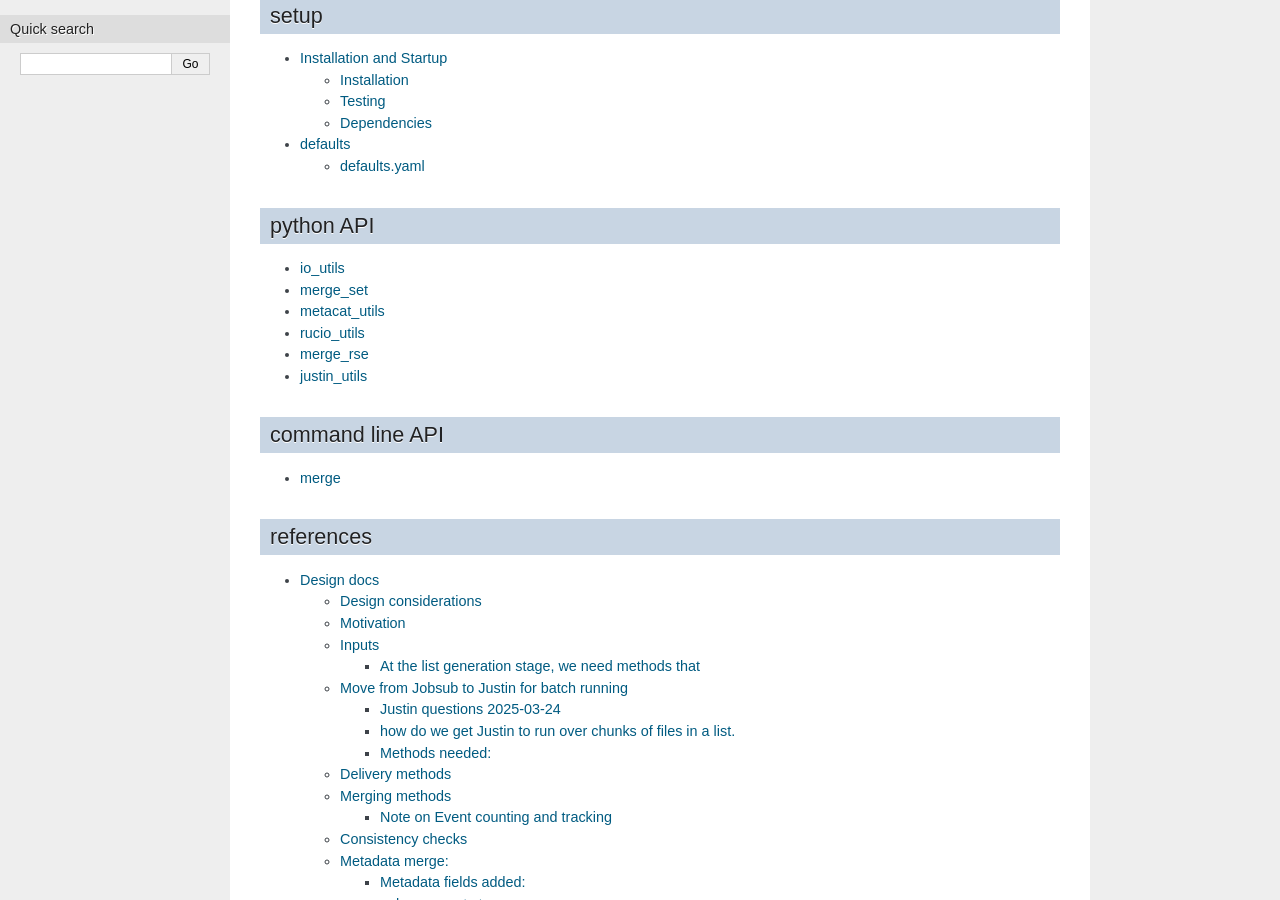
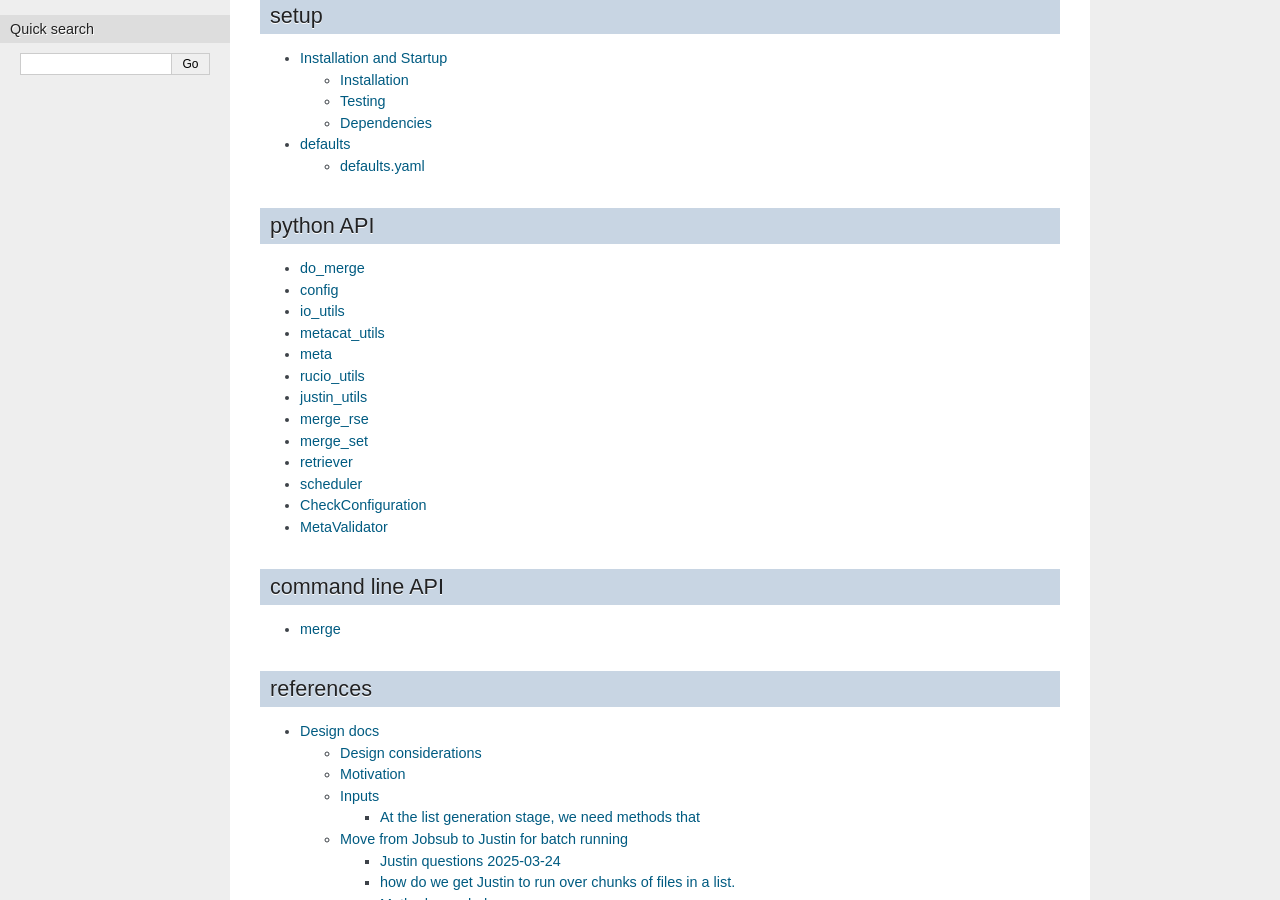
Before and after one commit to hschellman/merge-utils-test, a Sphinx documentation site: the page built from docs/source/index.rst, in a window 1280 px wide and 900 px high, scrolled down 357 px. Built offline with Sphinx 7.4.7, drawn with Linux system fonts in a browser that asks for light colours.

Commit message:
update rst

```diff
--- /dev/null
+++ b/docs/source/MetaValidator.rst
@@ -0,0 +1,5 @@
+MetaValidator
+-------------
+
+.. automodule:: MetaValidator
+    :members:
--- /dev/null
+++ b/docs/source/config.rst
@@ -0,0 +1,5 @@
+config
+------
+
+.. automodule:: config
+    :members:
--- /dev/null
+++ b/docs/source/do_merge.rst
@@ -0,0 +1,5 @@
+do_merge
+--------
+
+.. automodule:: do_merge
+    :members:
--- a/docs/source/index.rst
+++ b/docs/source/index.rst
@@ -35,12 +35,20 @@ python API
 
 .. toctree::
 
+    do_merge
+    config
     io_utils
+    metacat_utils
+    meta
+    rucio_utils
+    justin_utils
+    merge_rse
     merge_set
-    metacat_utils
-    rucio_utils
-    merge_rse
-    justin_utils
+    retriever
+    scheduler
+    CheckConfiguration
+    MetaValidator
+
 
 command line API
 ----------------
--- /dev/null
+++ b/docs/source/meta.rst
@@ -0,0 +1,5 @@
+meta
+----
+
+.. automodule:: meta
+    :members:
--- /dev/null
+++ b/docs/source/retriever.rst
@@ -0,0 +1,5 @@
+retriever
+---------
+
+.. automodule:: retriever
+    :members:
--- /dev/null
+++ b/docs/source/scheduler.rst
@@ -0,0 +1,5 @@
+scheduler
+---------
+
+.. automodule:: scheduler
+    :members:
--- a/docs/source/startup.rst
+++ b/docs/source/startup.rst
@@ -63,6 +63,7 @@ Dependencies
     :width: 400
 
 ----
+
 .. image:: merge_utils_merge_rse.png
     :width: 400
 
```
Also changed, not shown: docs/source/CheckConfiguration.rst (added, +7 -0 lines).
